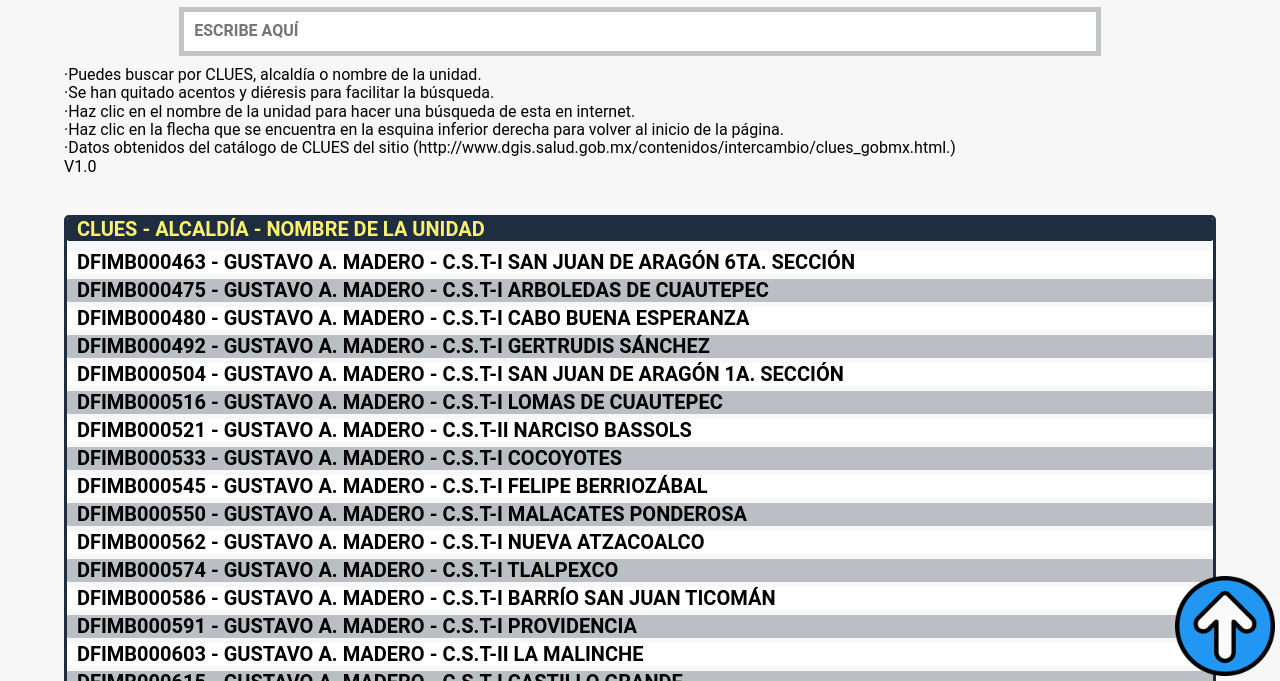
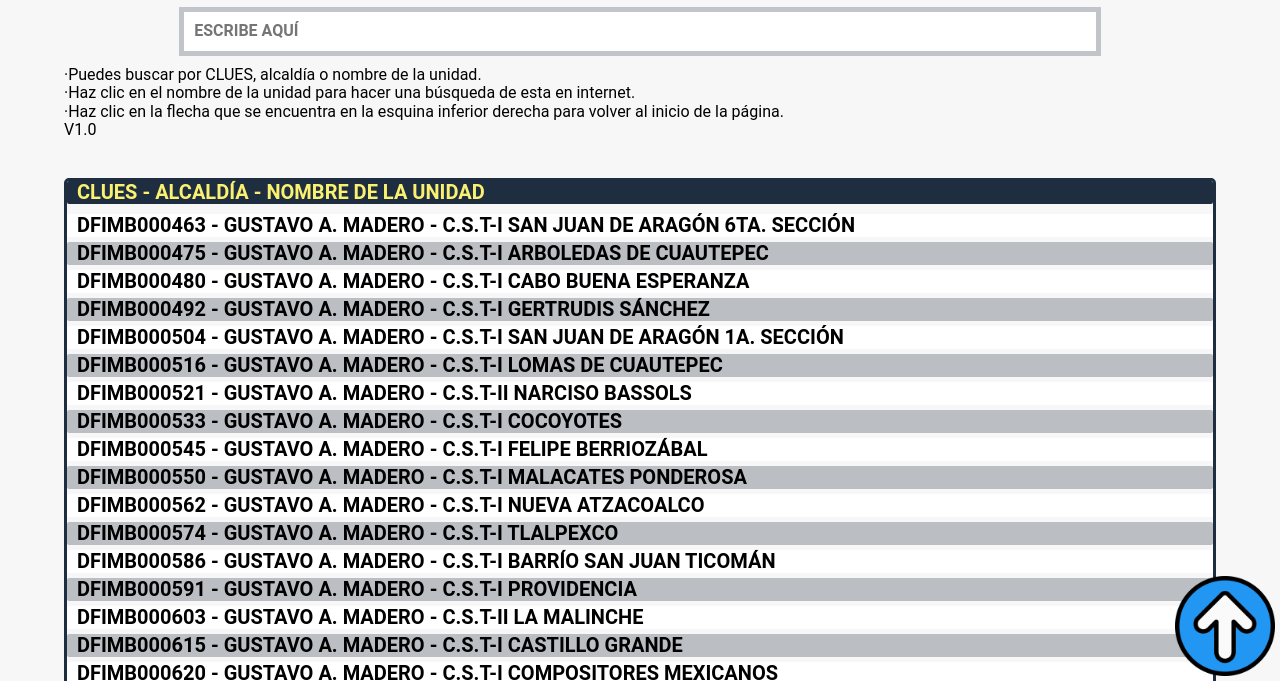
Before and after one commit to JRROBLES/Buscador-CLUES-IMSS-BIENESTAR-CDMX, a plain HTML site: page index.html in a window 1280 px wide. Shown: the part 119-800 px from the top of the page. Drawn offline with Linux system fonts and the light colour scheme.

Commit message:
Se hicieron correcciones para el despliegue

```diff
--- a/index.html
+++ b/index.html
@@ -29,10 +29,8 @@
             <p>¡Bienvenido! Esta página te permite filtrar entre una lista de 300 unidades (únicamente de los servicios de salud de la ciudad de México) en tiempo real mientras escribes en el campo de abajo:</p>
             <input type="text" name="buscador" id="buscador" placeholder="Escribe aquí">
             <p>·Puedes buscar por CLUES, alcaldía o nombre de la unidad.</p>
-            <p>·Se han quitado acentos y diéresis para facilitar la búsqueda.</p>
             <p>·Haz clic en el nombre de la unidad para hacer una búsqueda de esta en internet.</p>
             <p>·Haz clic en la flecha que se encuentra en la esquina inferior derecha para volver al inicio de la página.</p>
-            <p>·Datos obtenidos del catálogo de CLUES del sitio (<a href="http://www.dgis.salud.gob.mx/contenidos/intercambio/clues_gobmx.html" target="_blank">http://www.dgis.salud.gob.mx/contenidos/intercambio/clues_gobmx.html</a>.)</p>
             <p>V1.0</p>
             <br>
             <ul id="listaArticulos">
```
